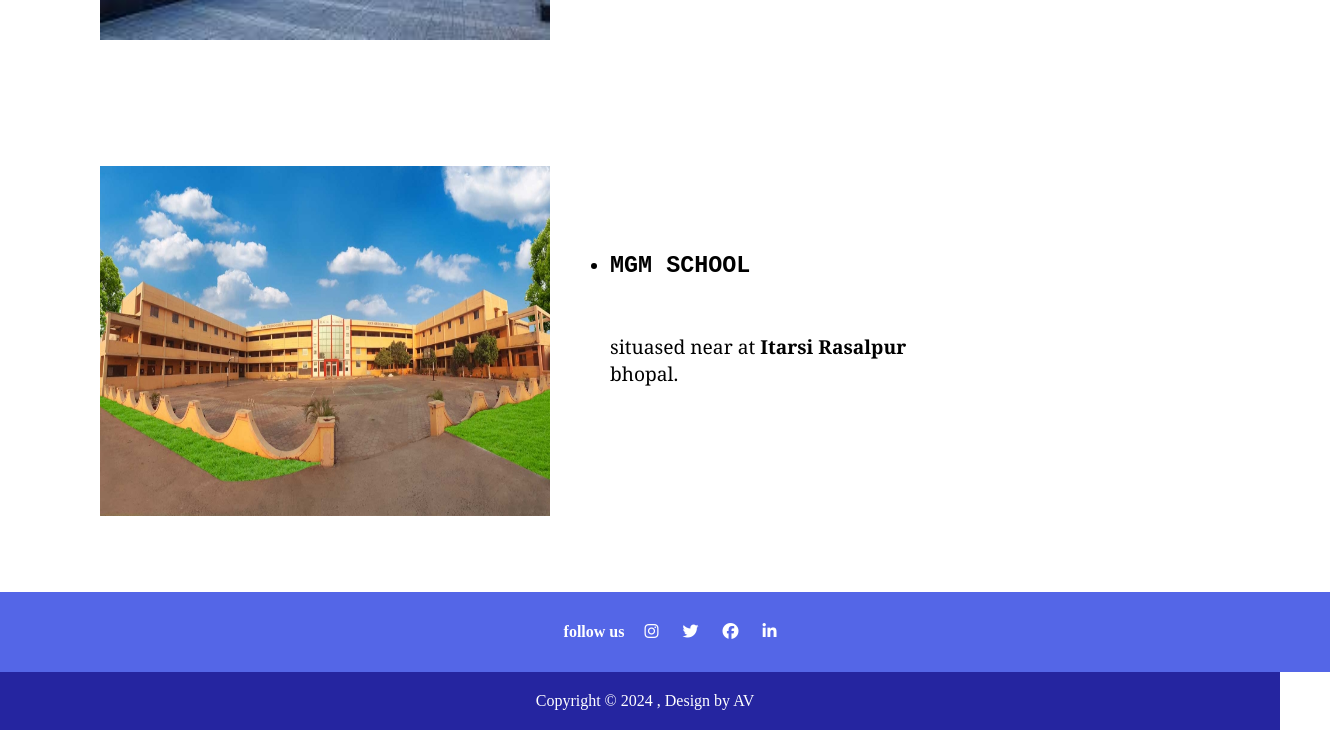
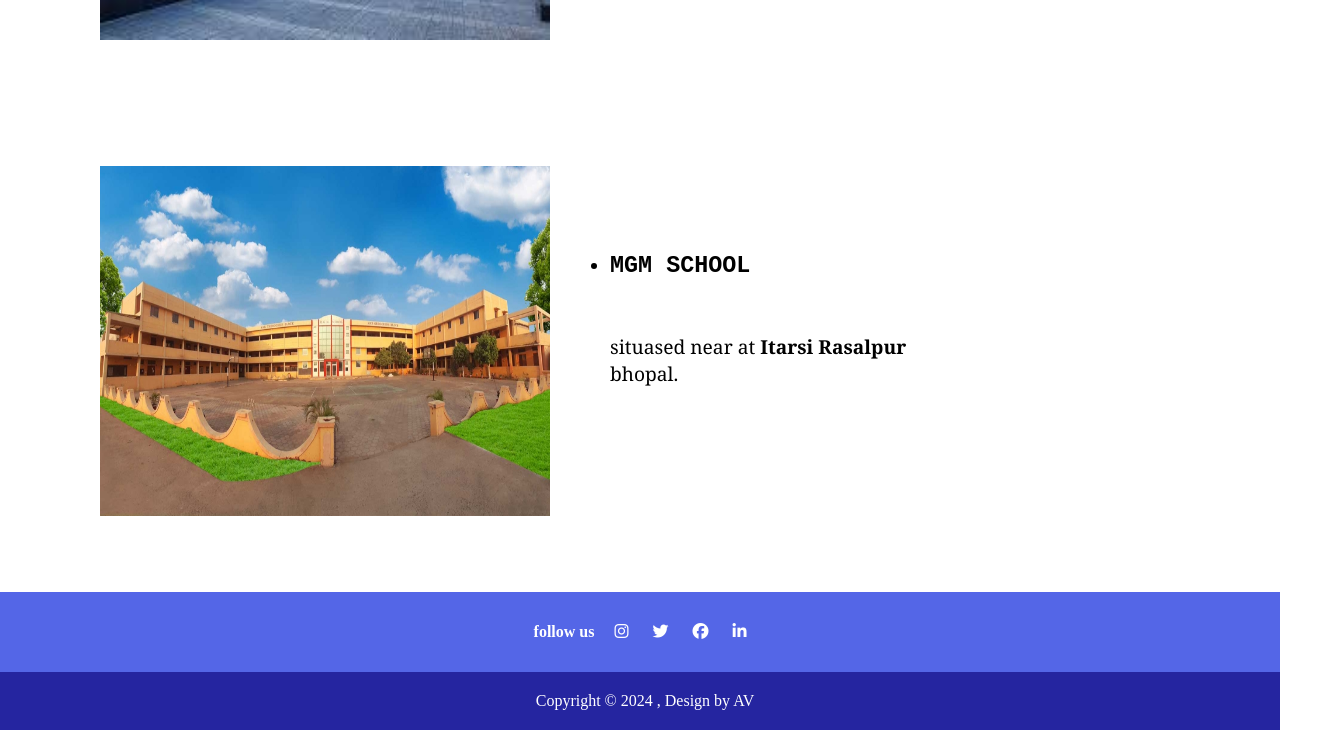
Before and after one commit to Anuragverma017/websiteProject, a plain HTML site: page index.htm in a window 1280 px wide. Shown: the part 2832-3562 px from the top of the page, 1330 px wide, since content can reach past the window. Drawn offline with Linux system fonts and the light colour scheme.

Commit message:
Update style.css

```diff
--- a/style.css
+++ b/style.css
@@ -171,7 +171,7 @@
 
     display: flex;
     align-items: center;
-    padding: 20px 20px 20px 30px;
+    padding: 20px 0px 20px 0px;
     opacity: 0.8;
 
 }
```
